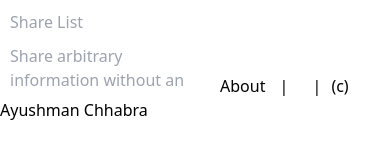
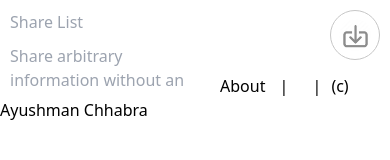
Before and after one commit to ayushmanchhabra/zk.asyncawake.studio, a React (Vite) app: page / in a window 390 px wide. Shown: the top 160 px of the page. Built offline with nearby package versions, Linux system fonts and the light colour scheme; no server answers.

Commit message:
feat: add mobile support

```diff
--- a/src/App.tsx
+++ b/src/App.tsx
@@ -2,6 +2,8 @@ import React from 'react';
 
 import './App.css';
 import { useNavigate, useParams } from 'react-router-dom';
+
+import SaveIcon from './save.jpg';
 
 function encode(data: string) {
   return window.btoa(data);
@@ -98,6 +100,17 @@ function App() {
         <a href={gitUrl} rel="noopener noreferrer" target="_blank">{gitCommit.slice(0, 7)}</a> |
         <a href="https://ayushmanchhabra.com" rel="noopener noreferrer" target="_blank">(c) Ayushman Chhabra</a>
       </span>
+      <img
+        alt="Save Icon"
+        height={50}
+        onClick={() => {
+          const encoded = save({ title, content })
+          navigate('/' + encoded);
+        }
+        }
+        src={SaveIcon}
+        width={50}
+      />
     </>
   )
 }
--- a/src/index.css
+++ b/src/index.css
@@ -28,3 +28,19 @@ a:hover {
     color: grey;
     text-decoration: underline;
 }
+
+img {
+    position: absolute;
+    right: 10px;
+    top: 10px;
+
+    padding: 7.5px;
+    border: 1px solid grey;
+    border-radius: 100%;
+    filter: opacity(0.45);
+}
+
+img:hover {
+    filter: opacity(1.0);
+    border: 2px solid black;
+}
```
Also changed, not shown: src/save.jpg (added).
